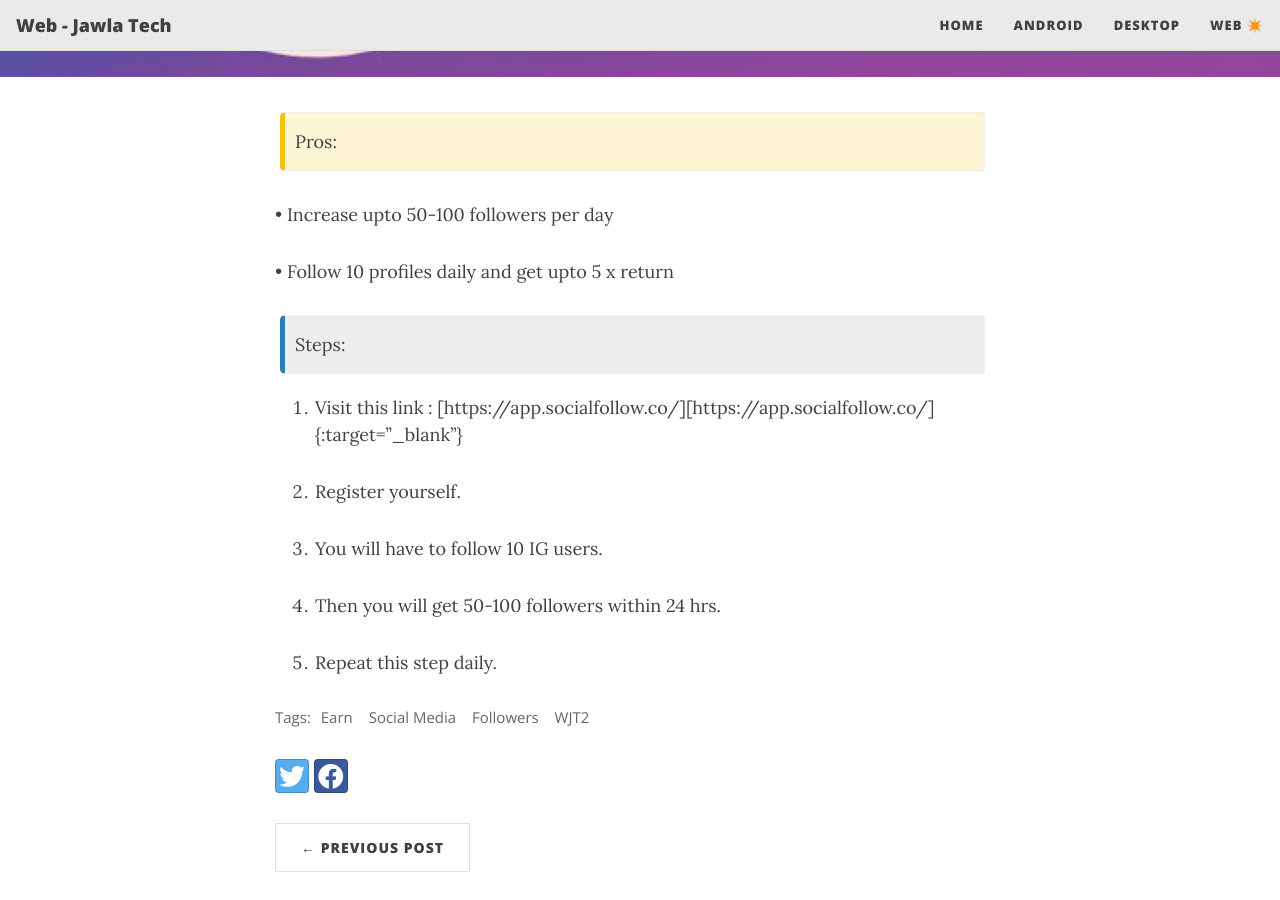
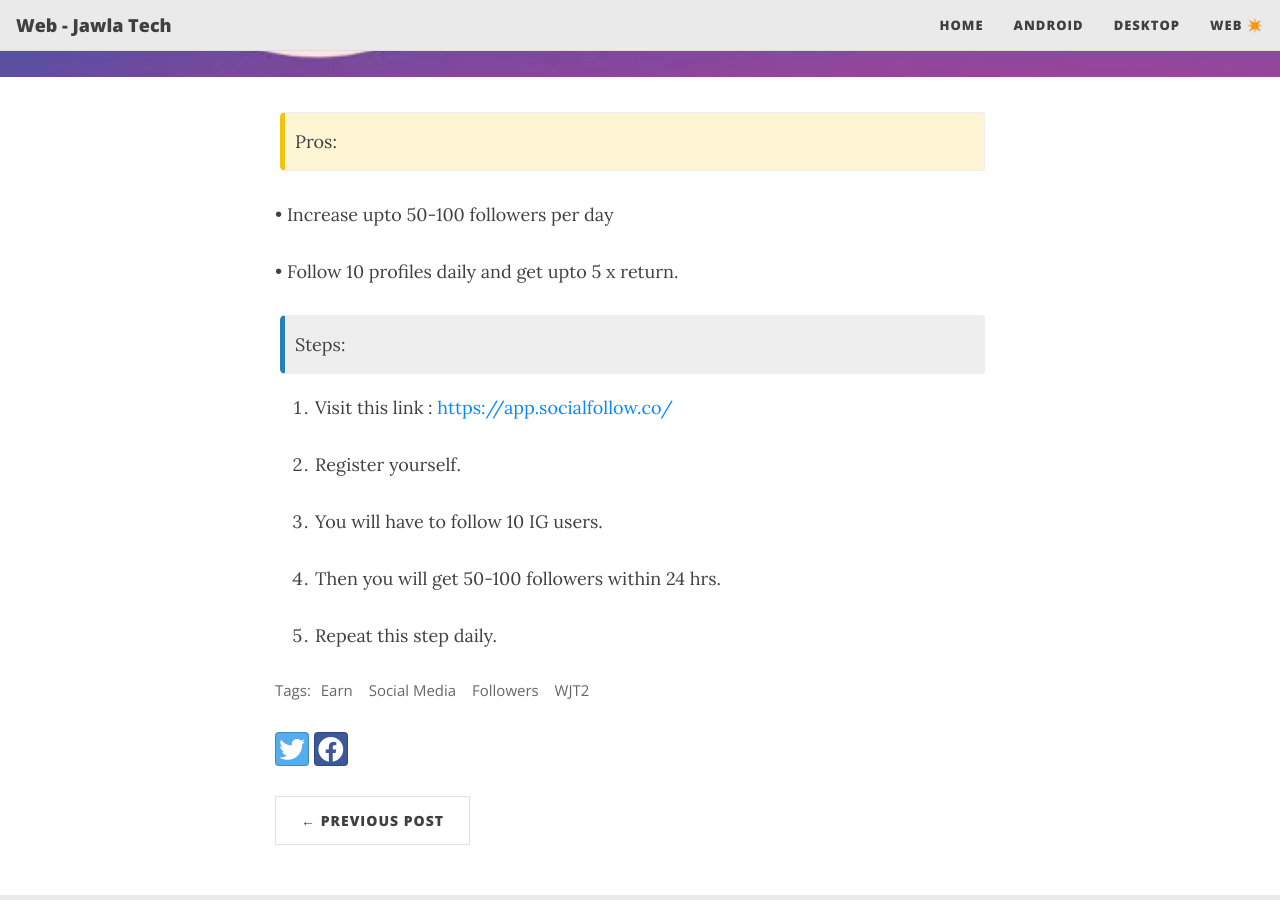
Before and after one commit to cukapd/wjt, a Jekyll site: the page built from _posts/2021-01-15-increase-50-followers-per-day-on-instagram-free.md, in a window 1280 px wide and 900 px high, scrolled down 469 px. Built offline with Jekyll 4.4.1, drawn with Linux system fonts in a browser that asks for light colours; nearby versions of some CDN libraries.

Commit message:
Update 2021-01-15-increase-50-followers-per-day-on-instagram-free.md

```diff
--- a/_posts/2021-01-15-increase-50-followers-per-day-on-instagram-free.md
+++ b/_posts/2021-01-15-increase-50-followers-per-day-on-instagram-free.md
@@ -12,13 +12,13 @@
 
 • Increase upto 50-100 followers per day
 
-• Follow 10 profiles daily and get upto 5 x return
+• Follow 10 profiles daily and get upto 5 x return.
 
 
 {: .box-note}
 Steps:
 
-1. Visit this link :  [https://app.socialfollow.co/][https://app.socialfollow.co/]{:target="_blank"}
+1. Visit this link :  [https://app.socialfollow.co/](https://app.socialfollow.co/){:target="_blank"}
 
 2. Register yourself.
 
```
